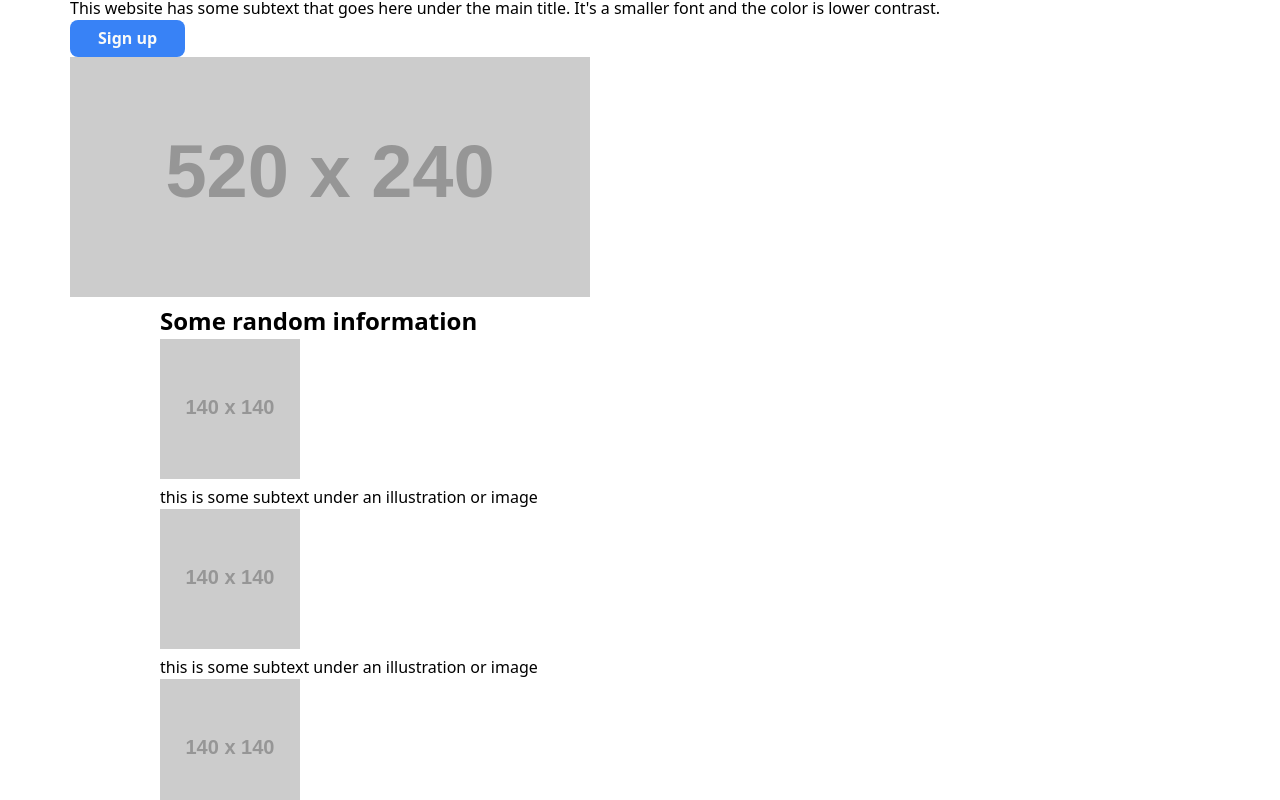
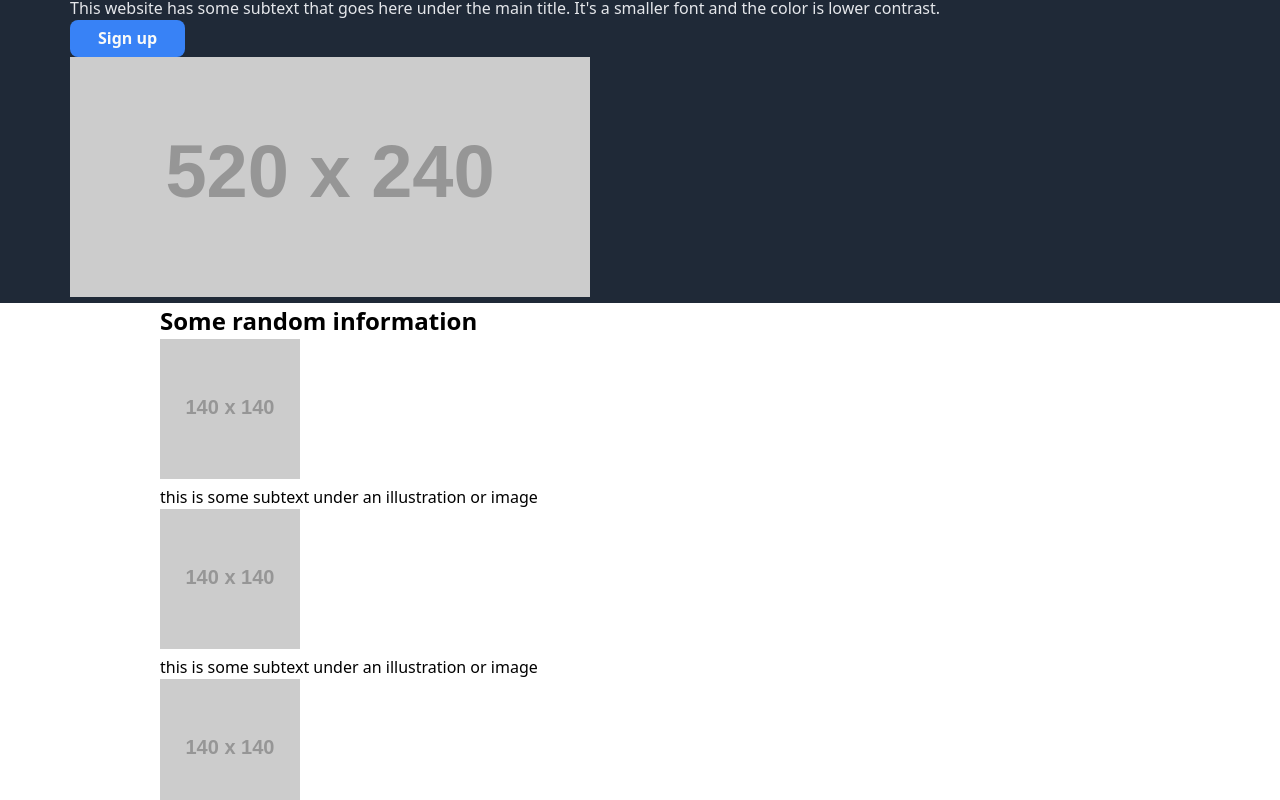
Before and after one commit to jsklcodes/landing-page-top, a plain HTML site: page index.html in a window 1280 px wide. Shown: the part 136-936 px from the top of the page. Drawn offline with Linux system fonts and the light colour scheme; placeholder pictures from the web are drawn by us.

Commit message:
Add header styles

```diff
--- a/index.css
+++ b/index.css
@@ -77,3 +77,9 @@ body {
 .button--outline {
   box-shadow: inset 0 0 0 0.2rem var(--lotion);
 }
+
+/* MARK: header */
+.header {
+  background-color: var(--yankees-blue);
+  color: var(--bright-gray);
+}
```
